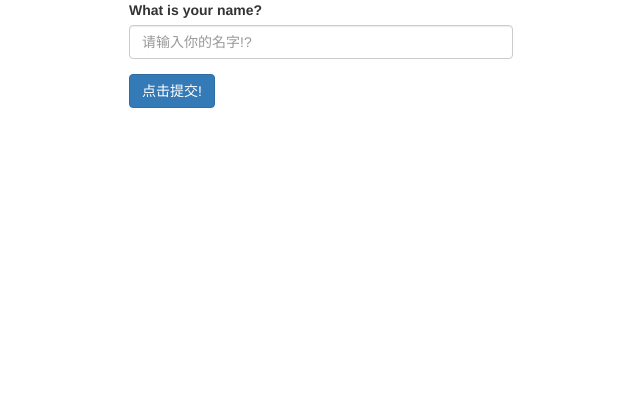
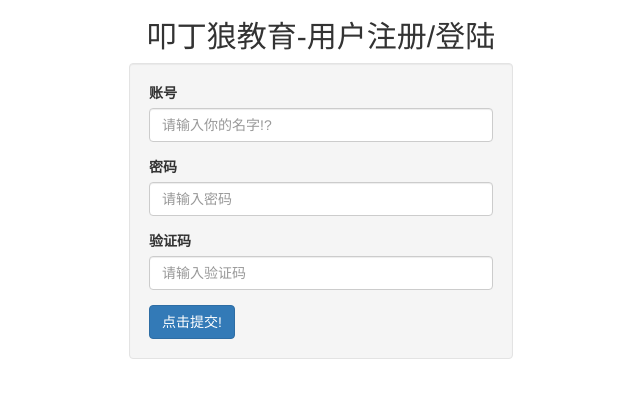
Before and after one commit to headB/flask_test, a Flask app: template templates/test_form.html in a window 1280 px wide. Shown: the top 398 px of the page, without its empty margins (319-959 px from the left). Run offline with Flask 2, Linux system fonts and the light colour scheme; the template is opened without the code that fills it: values that come from a table or form of the project are taken from there, others are empty; parts of the project's set-up code (start-up, migrations or seed data) failed here and were passed over; some libraries are stand-ins or nearby versions.

Commit message:
添加falsh信息显示，并且并大部分元素都居中了。

```diff
--- a/hello.py
+++ b/hello.py
@@ -1,9 +1,9 @@
-from flask import Flask,render_template
+from flask import Flask,render_template,flash
 #Importing flask.ext.bootstrap is deprecated, use flask_bootstrap instead.
 #from flask.ext.bootstrap import Bootstrap
 from flask_bootstrap import Bootstrap
 #from flask.ext.wtf import From
-from wtforms import StringField,SubmitField
+from wtforms import StringField,SubmitField,PasswordField
 from flask_wtf import Form
 #import flask_wtf import FlaskForm
 from wtforms.validators import Required
@@ -88,7 +88,9 @@ def test_no_extends():
 ##测试加入表单,不过表单应该是写在模板里面?
 
 class NameForm(Form):
-    name = StringField('What is your name?', validators=[Required()],render_kw={'placeholder':'请输入你的名字!?'})
+    name = StringField('账号', validators=[Required()],render_kw={'placeholder':'请输入你的名字!?'})
+    password = PasswordField('密码',validators=[Required()],render_kw={"placeholder":"请输入密码"})
+    verityCode = StringField('验证码',validators=[Required()],render_kw={"placeholder":"请输入验证码","autocomplete":"off"})
     submit = SubmitField('点击提交!')
 
 @app.route("/test_form",methods=['GET','POST'])
@@ -96,8 +98,12 @@ def test_form():
     name = None
     form = NameForm()
     if form.validate_on_submit():
-        name = form.name.data
-        form.name.data = ''
+        #name = form.name.data
+        #form.name.data = ''
+        flash("你已经成功提交信息，请稍等！")
+        print(form)
+    else:
+        flash("欢迎莅临本站点，你是第一次进入，请输入你需要注册的账号和密码！")
     return render_template('test_form.html',name=name,form=form)
 
 
--- a/templates/test_form.html
+++ b/templates/test_form.html
@@ -12,9 +12,19 @@
 
 
 {% block content %}
+<div>
+        {% for message in get_flashed_messages() %}
+        <div style="width:50%;text-align: center;margin:0 auto"  class="alert alert-warning">
+        <button type="button" class="close" data-dismiss="alert">&times;</button>
+        {{ message }}
+        </div>
+        {% endfor %}
 
-<div style="width:30%;margin:0 auto" >
+    <div style="text-align: center" ><h2>叩丁狼教育-用户注册/登陆</h2></div>
+<div class="well" style="width:30%;margin:0 auto" >
 {{ wtf.quick_form(form,button_map={'submit':'primary', })}}
 
 </div>
+
+</div>
 {%endblock%}
```
